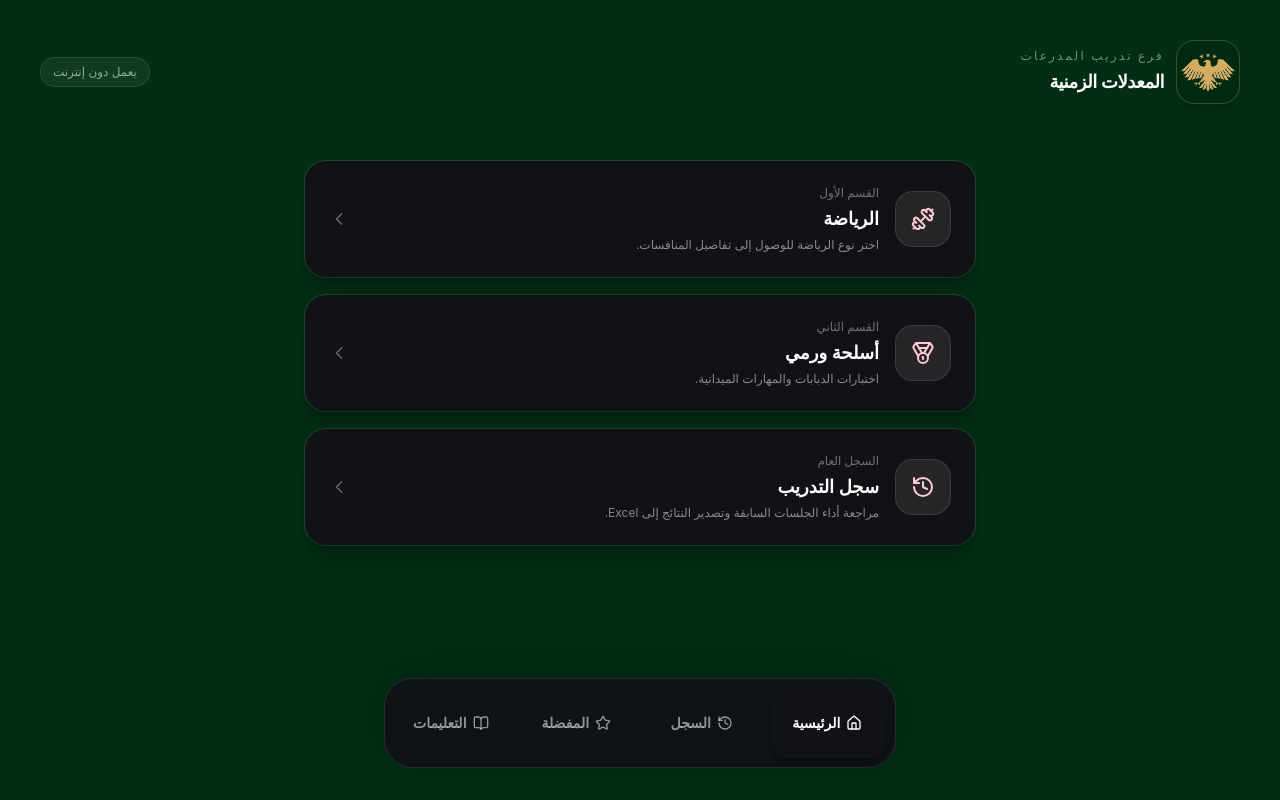
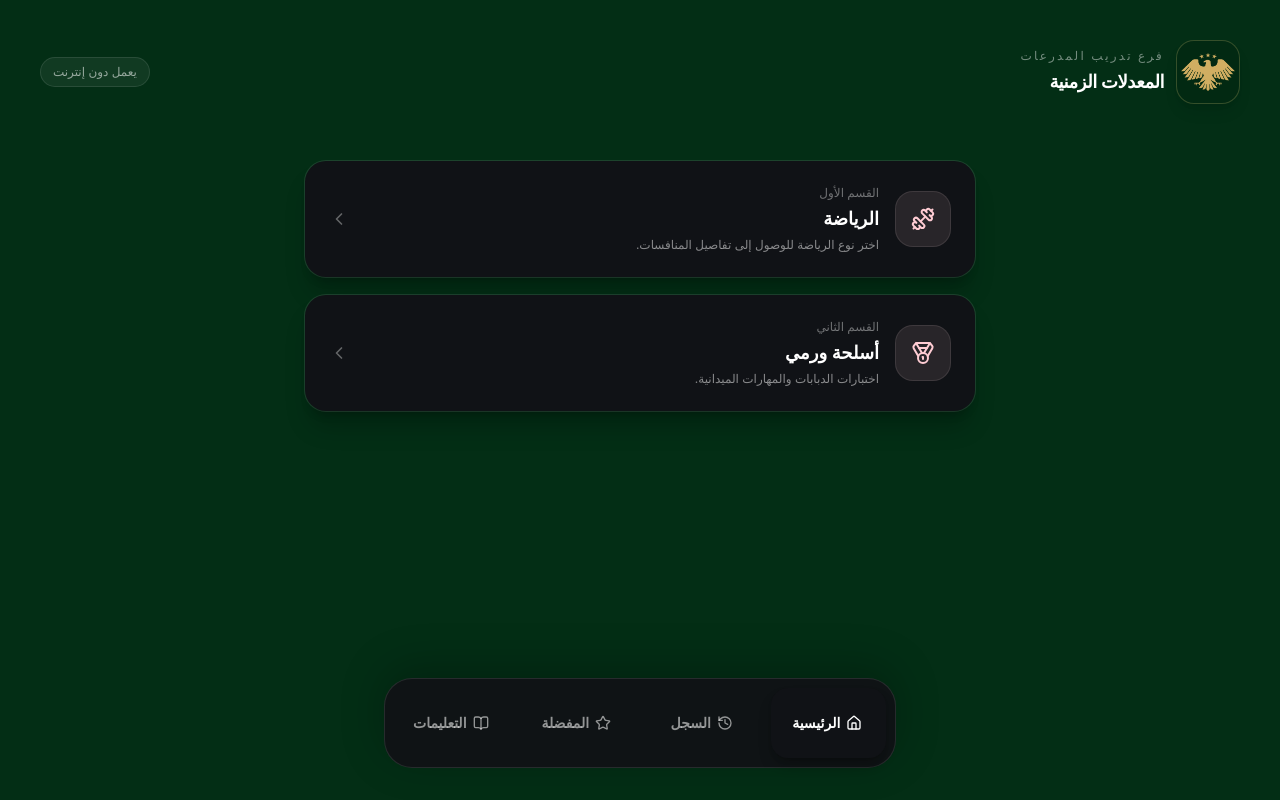
Before and after one commit to yusualhashash/armored-training, a Next.js app: page / in a window 1280 px wide. Built offline with nearby package versions, Linux system fonts and the light colour scheme.

Commit message:
refactor(home-view): remove history section from sectionCards

```diff
--- a/components/app/home-view.tsx
+++ b/components/app/home-view.tsx
@@ -29,13 +29,6 @@ const sectionCards = [
     description: 'اختبارات الدبابات والمهارات الميدانية.',
     icon: Medal,
     eyebrow: 'القسم الثاني',
-  },
-  {
-    view: 'history' as const,
-    label: 'سجل التدريب',
-    description: 'مراجعة أداء الجلسات السابقة وتصدير النتائج إلى Excel.',
-    icon: History,
-    eyebrow: 'السجل العام',
   },
 ]
 
```
